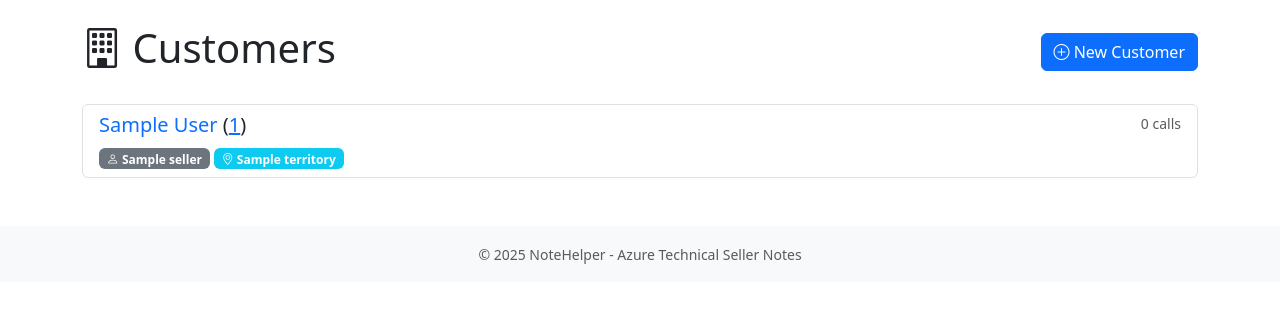
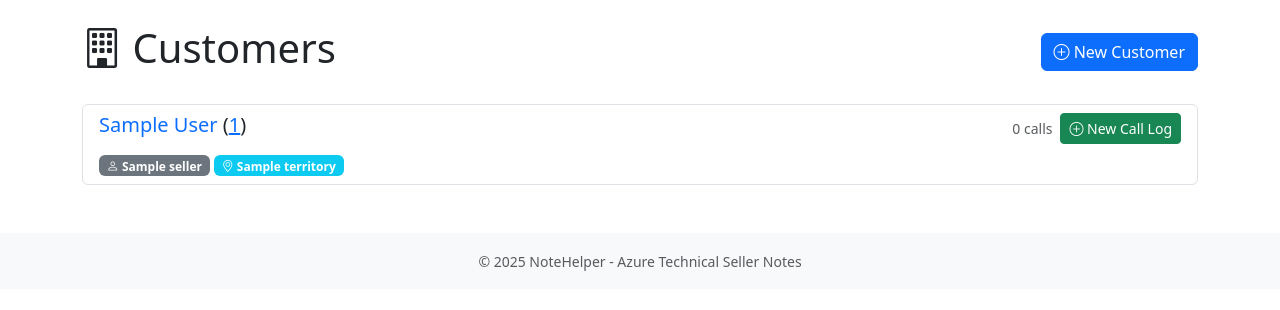
Before and after one commit to rablaine/NoteHelper, a Flask app: page /customers in a window 1280 px wide. Shown: the part 56-366 px from the top of the page. Run offline with Flask 3, Linux system fonts and the light colour scheme; tables that the repository leaves empty hold one stand-in row (values such as "Sample post").

Commit message:
feat: add quick call log creation buttons to customer lists
- Add 'New Call Log' button next to each customer in customers list page
- Add 'New Call Log' button in each row of seller detail page customer table
- Buttons pre-populate call log form with customer, seller, and territory
- Streamlines workflow for logging new customer calls
- Added FR028 to PRD documenting this enhancement

```diff
--- a/templates/customers_list.html
+++ b/templates/customers_list.html
@@ -23,7 +23,12 @@
                             ({{ customer.tpid }})
                         {% endif %}
                     </h5>
-                    <small class="text-muted text-nowrap ms-3">{{ customer.call_logs.count() }} calls</small>
+                    <div class="d-flex align-items-center gap-2">
+                        <small class="text-muted text-nowrap">{{ customer.call_logs.count() }} calls</small>
+                        <a href="{{ url_for('call_log_create', customer_id=customer.id) }}" class="btn btn-sm btn-success">
+                            <i class="bi bi-plus-circle"></i> New Call Log
+                        </a>
+                    </div>
                 </div>
                 <div>
                     {% if customer.seller %}
```
Also changed, not shown: prd.md (+1 -0 lines), templates/seller_view.html (+7 -0 lines).
